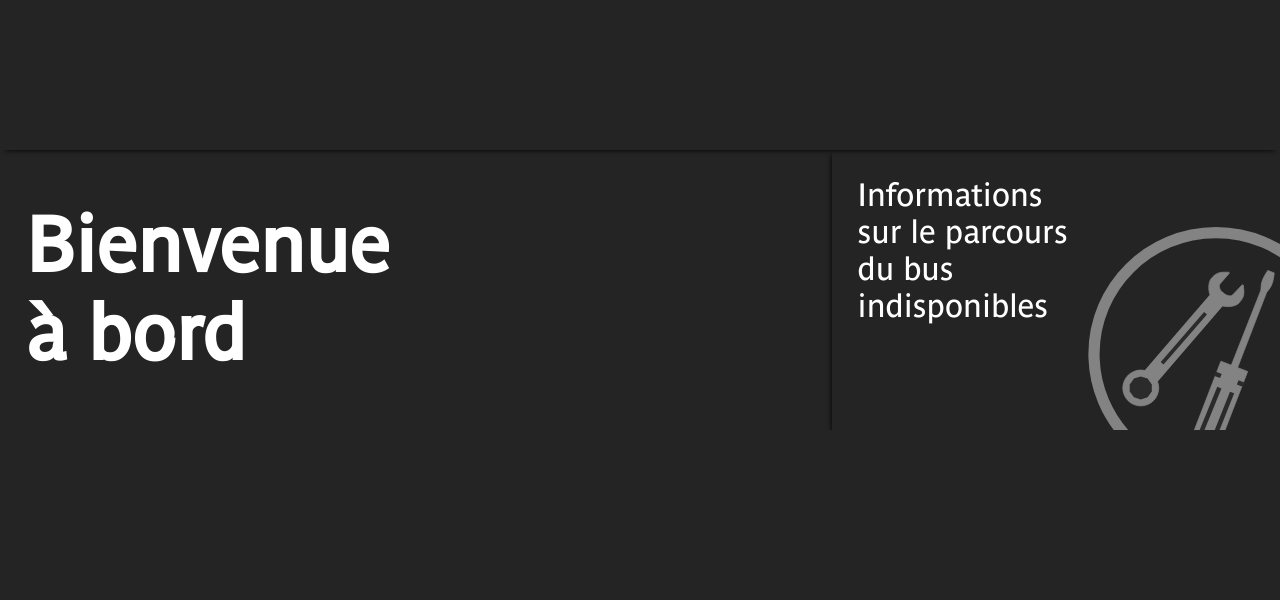
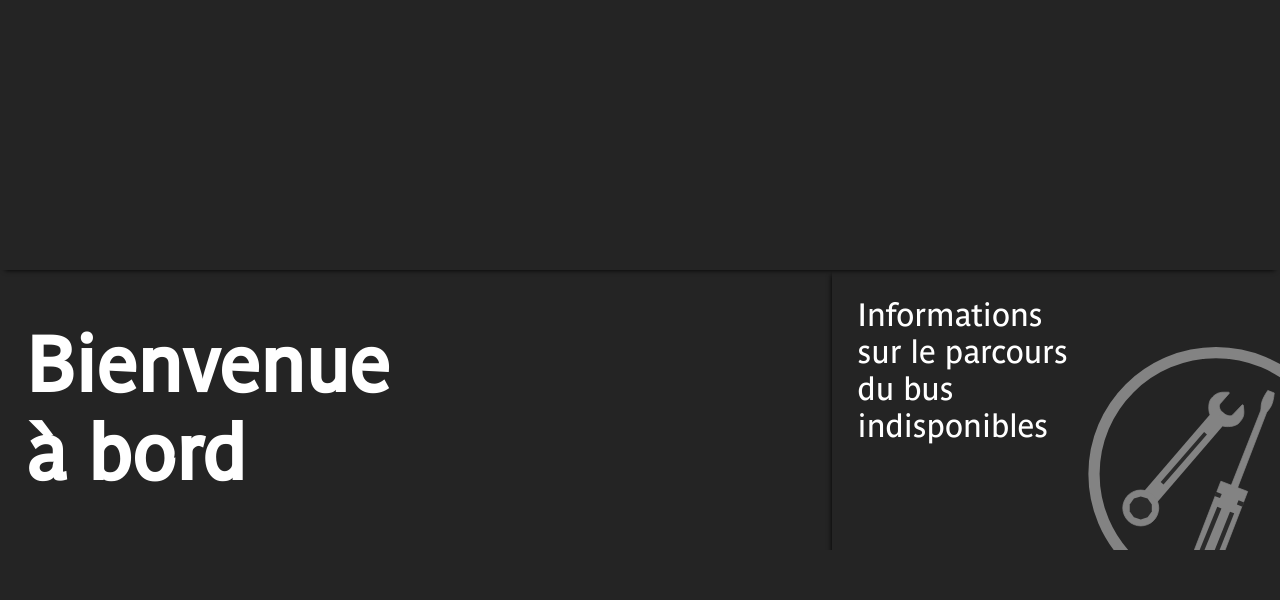
Before and after one commit to Leon-ED/lumiplan-ratp, a Vue app: page /screen/1/1 in a window 1280 px wide. Shown: the part 150-750 px from the top of the page. Built offline with nearby package versions, Linux system fonts and the light colour scheme; no server answers.

Commit message:
bottom pos

```diff
--- a/src/components/FitBox.vue
+++ b/src/components/FitBox.vue
@@ -78,7 +78,7 @@ onUnmounted(() => {
       :class="{
         'force-width': targetRatioNumber !== null && isConstrainedByWidth,
         'force-height': targetRatioNumber !== null && !isConstrainedByWidth,
-        'full-size': targetRatioNumber === null
+        'full-size': targetRatioNumber === null,
       }"
     >
       <slot />
@@ -100,7 +100,11 @@ onUnmounted(() => {
 .fit-content {
   display: flex;
   flex-direction: column;
-  transition: width 0.15s ease, height 0.15s ease;
+  margin-top: auto;
+  margin-bottom: min(25%, 100px);
+  transition:
+    width 0.15s ease,
+    height 0.15s ease;
 }
 
 .force-width {
```
